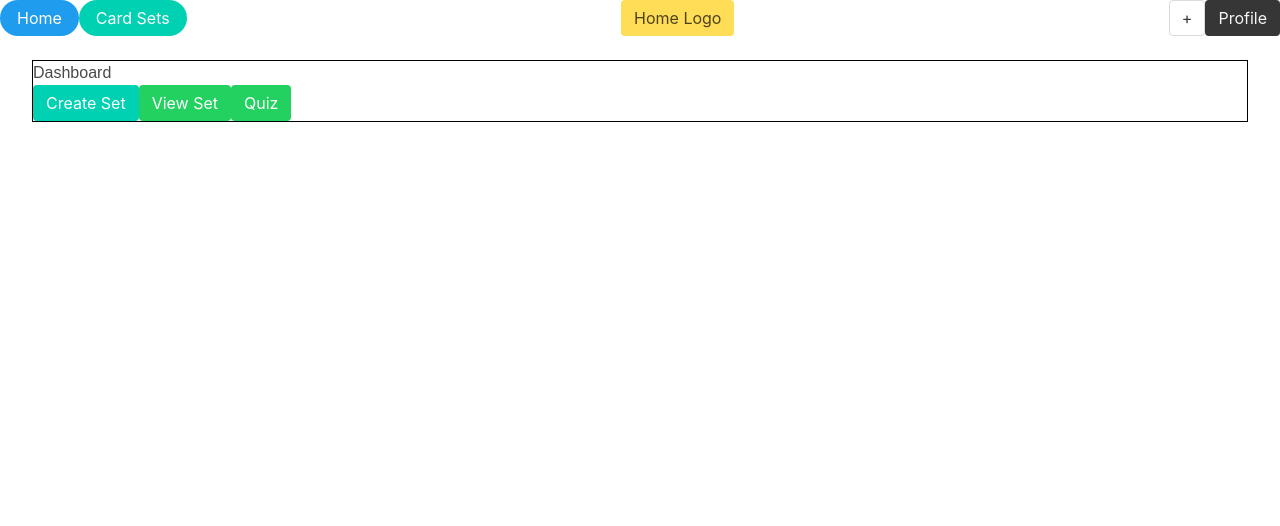
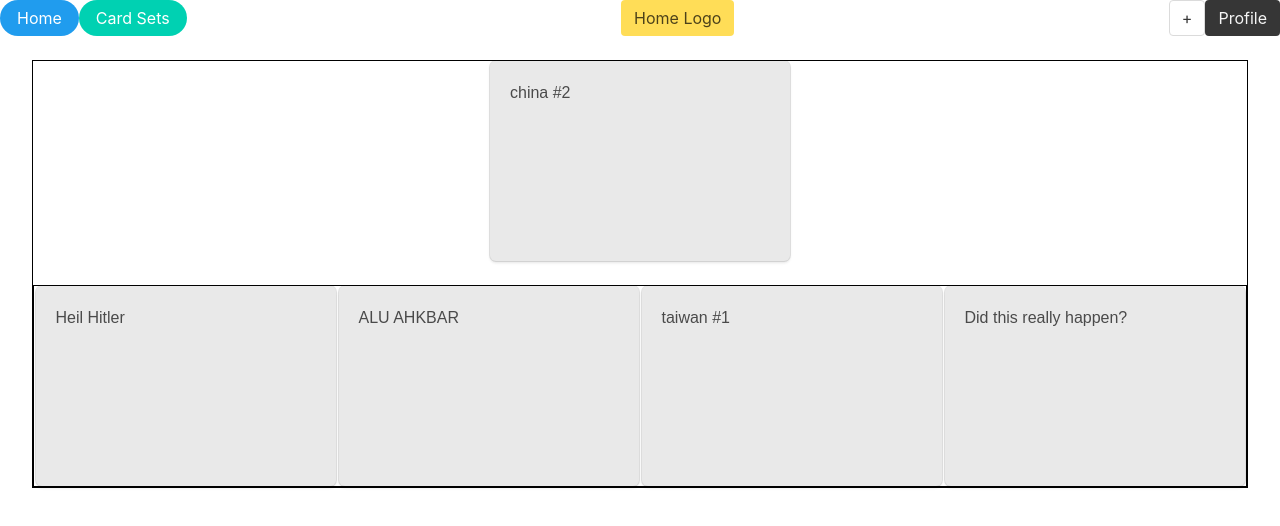
Before and after one commit to m1771vw/StudyBuddies, a React (Create React App) app: page / in a window 1280 px wide. Shown: the top 526 px of the page. Built offline with nearby package versions, Linux system fonts and the light colour scheme.

Commit message:
Wired up a prototype quiz page. Has functionality with seeded array

```diff
--- a/src/App.js
+++ b/src/App.js
@@ -10,7 +10,7 @@ import { DASHBOARD, CREATE_VIEW, VIEW_SET, QUIZ } from './constants'
 
 class App extends Component {
   state = {
-    pageName: DASHBOARD
+    pageName: QUIZ
   }
 
   changePageName = name => {
--- a/src/components/Quiz.js
+++ b/src/components/Quiz.js
@@ -2,36 +2,137 @@ import React, { Component } from 'react';
 import { DASHBOARD, CREATE_VIEW, QUIZ, VIEW_SET } from '../constants'
 import { func } from 'prop-types';
 
+const CORRECT_ANSWER = '2px solid green'
+const WRONG_ANSWER = '2px solid red'
+// const flashCard = (value, isCorrect, isWrong) => {
+//     if(isWrong){
+//     return(<div onClick={isCorrect} style={{border: CORRECT_ANSWER}} className="box flashcard-box">
+//                         <h1>Flashcard RIGHT</h1>
+//     </div>
+//     )
+//     } else{
+//         return(<div onClick={isCorrect} style={{border: WRONG_ANSWER}} className="box flashcard-box">
+//                         <h1>Flashcard WRONG</h1>
+//                 </div>
+//         )
+//     }
+
+// }
+let cards = [
+    {
+        "term" : "WWII",
+        "definition" : "Heil Hitler",
+
+    },
+    {
+        "term" : "china #2",
+        "definition" : "taiwan #1",
+
+    },
+    {
+        "term" : "9/11",
+        "definition" : "ALU AHKBAR",
+
+    },
+    {
+        "term" : "Trump Inauguration",
+        "definition" : "Did this really happen?",
+
+    }
+
+]
+var randomNumber = Math.floor(Math.random()*3)
+const chooseRightCard = (cards) => {
+
+    for(let i = 0; i < cards.length;i++){
+        cards[i]['answer'] = WRONG_ANSWER
+    }
+    cards[randomNumber]['answer'] = CORRECT_ANSWER
+    return cards
+}
+
+
+
+const scrambleArray = (cards) =>{
+    for (let i = cards.length - 1; i > 0; i--) {
+        const j = Math.floor(Math.random() * (i + 1));
+        [cards[i], cards[j]] = [cards[j], cards[i]];
+    }
+    return cards;
+}
+
+cards = scrambleArray(cards)
+cards = chooseRightCard(cards)
+
 class Quiz extends Component {
+    state={
+        cardSelectedBorder: '',
+        cards: cards,
+        // cards : [
+        //     {
+        //         "term" : "WWII",
+        //         "definition" : "Heil Hitler",
+        //         "answer": WRONG_ANSWER
+        //     },
+        //     {
+        //         "term" : "china #2",
+        //         "definition" : "taiwan #1",
+        //         "answer": CORRECT_ANSWER
+        //     },
+        //     {
+        //         "term" : "9/11",
+        //         "definition" : "ALU AHKBAR",
+        //         "answer": WRONG_ANSWER
+        //     },
+        //     {
+        //         "term" : "Trump Inauguration",
+        //         "definition" : "Did this really happen?",
+        //         "answer": WRONG_ANSWER
+        //     }
+        // ],
+        randomNumber: Math.floor(Math.random() * 3),
+        userHasChosen: false
+    }
+    checkAnswer = () => {
+        console.log("Clicking flashcard 1")
+        this.setState({
+            cardSelectedBorder: WRONG_ANSWER
+        })
+    }
 
+    answerClicked = () => {
+
+        this.setState({
+            userHasChosen: !this.state.userHasChosen
+        })
+    }
     render() {
     return (
         <div>
             <div className="level level-set">
-            <div className="box flashcard-box">
-                    <h1>Flashcard Question</h1>
-                </div>
-            </div>
-
-            <div className="level level-flashcards">
-                <div className='level-item level-left'>
-                    <div className="box flashcard-box">
-                        <h1>Flashcard 1</h1>
+                <div className="box flashcard-box">
+                        <h1>{this.state.cards[randomNumber].term}</h1>
                     </div>
                 </div>
-                <div className='level-item'>
-                    <div className="box flashcard-box">
-                        <h1>Flashcard 2</h1>
+            <div className='level level-flashcards'>
+                {this.state.userHasChosen?
+                this.state.cards.map( (card,index) => {
+                    return(
+                        <div key={card.term+index} className='level-item level-right'>
+                        <div onClick={this.answerClicked} style={{border: this.state.cards[index].answer}} className="box flashcard-box">
+                            <h1>{card.definition}</h1>
+                        </div>
                     </div>
-                </div>
-                <div className='level-item level-right'>
-                    <div className="box flashcard-box">
-                        <h1>Flashcard 3</h1>
+                    )
+                }): this.state.cards.map( (card,index) => {
+                    return(
+                        <div key={card.term+index} className='level-item level-right'>
+                        <div onClick={this.answerClicked} className="box flashcard-box">
+                            <h1>{card.definition}</h1>
+                        </div>
                     </div>
-            </div>
-                {/* <div className="box flashcard-box">
-                    <h1>Flashcard 4</h1>
-                </div> */}
+                )})}
+
             </div>
         </div>
     );
```
